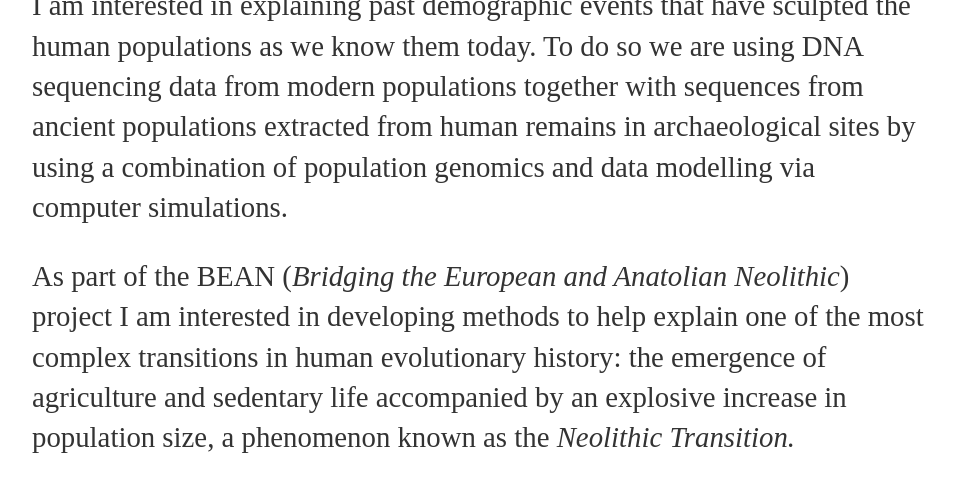
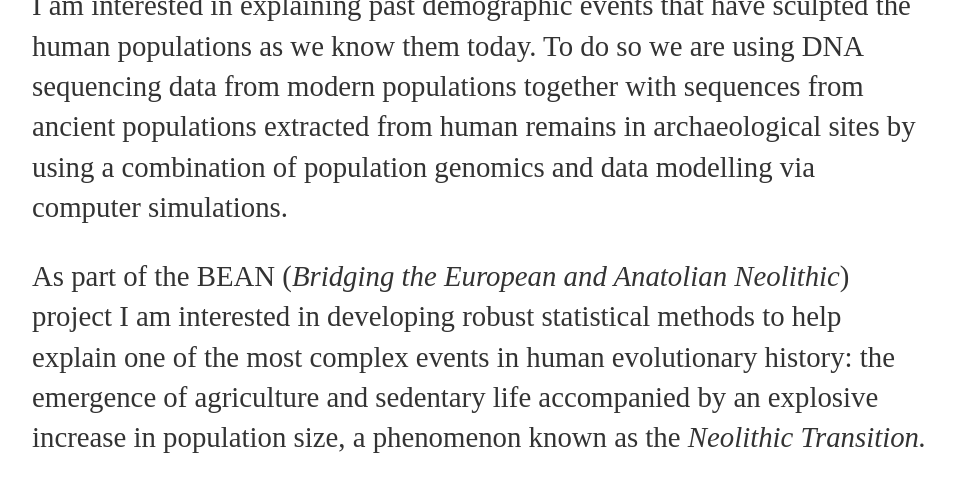
Before and after one commit to DiezMolino/diezmolino.github.io, a Jekyll site: the page research/index.html, which Jekyll copies as it is, in a window 1280 px wide and 900 px high, scrolled down 3844 px, cut to the strip 0-482 px from the top of the window. Shown: the whole strip, without its empty margins (160-1115 px from the left). Built offline with Jekyll 4.4.1, drawn with Linux system fonts in a browser that asks for light colours.

Commit message:
Update index.html

```diff
--- a/research/index.html
+++ b/research/index.html
@@ -65,7 +65,7 @@ that this bridgehead hypothesis could be applied to other invasive species, spec
 <h2>Explaining human population history using ancient DNA </h2>
 <p>I am interested in explaining past demographic events that have sculpted the human populations as we know them today. To do so we are using DNA sequencing data from modern populations together with sequences from ancient populations extracted from human remains in archaeological sites by using a combination of population genomics and data modelling via computer simulations.</p>
 
-<p>As part of the BEAN (<i>Bridging the European and Anatolian Neolithic</i>) project I am interested in developing methods to help explain one of the most complex transitions in human evolutionary history: the emergence of agriculture and sedentary life accompanied by an explosive increase in population size, a phenomenon known as the <i>Neolithic Transition.</i> </p>
+<p>As part of the BEAN (<i>Bridging the European and Anatolian Neolithic</i>) project I am interested in developing robust statistical methods to help explain one of the most complex events in human evolutionary history: the emergence of agriculture and sedentary life accompanied by an explosive increase in population size, a phenomenon known as the <i>Neolithic Transition.</i> </p>
 
 <figure>
     <img src='https://cloud.githubusercontent.com/assets/13287919/9109857/f3b388ae-3c30-11e5-9d6b-32cb8bb47f7f.png' WIDTH=664 	HEIGHT=374/>
```
